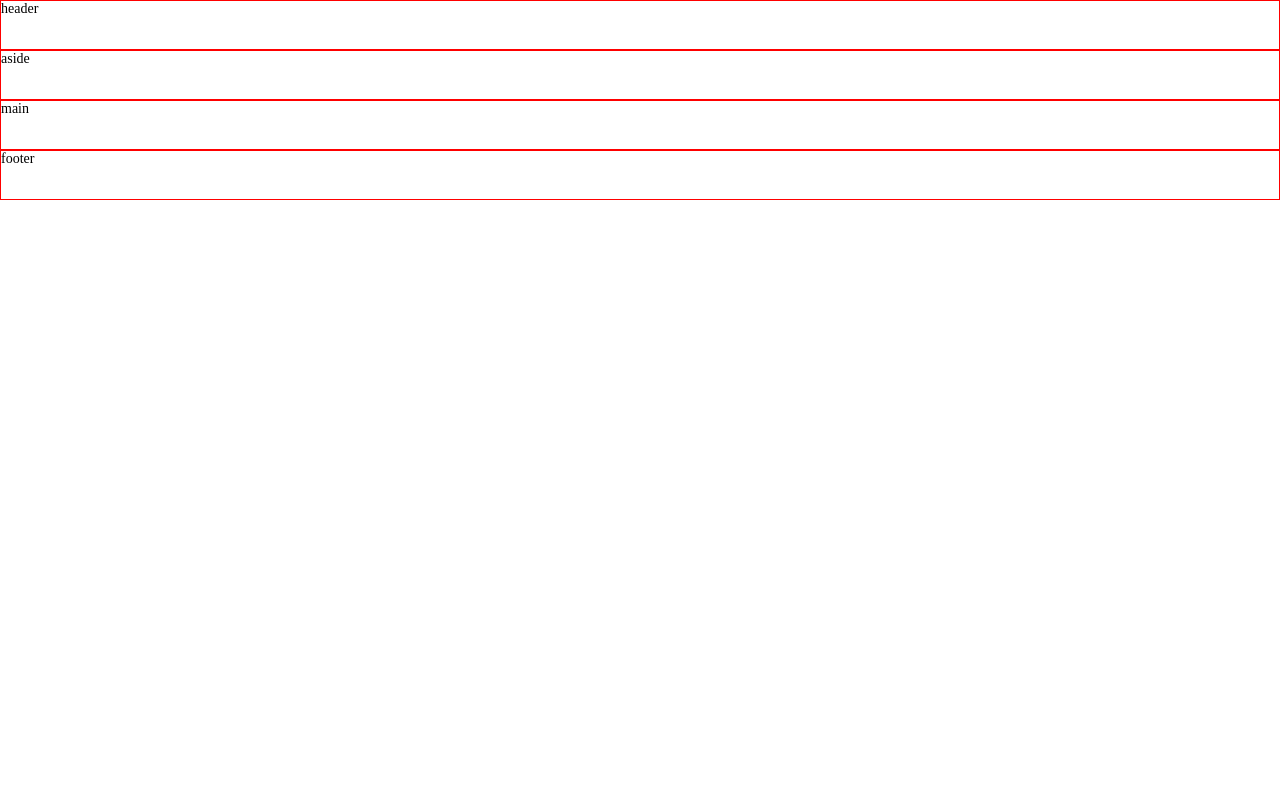
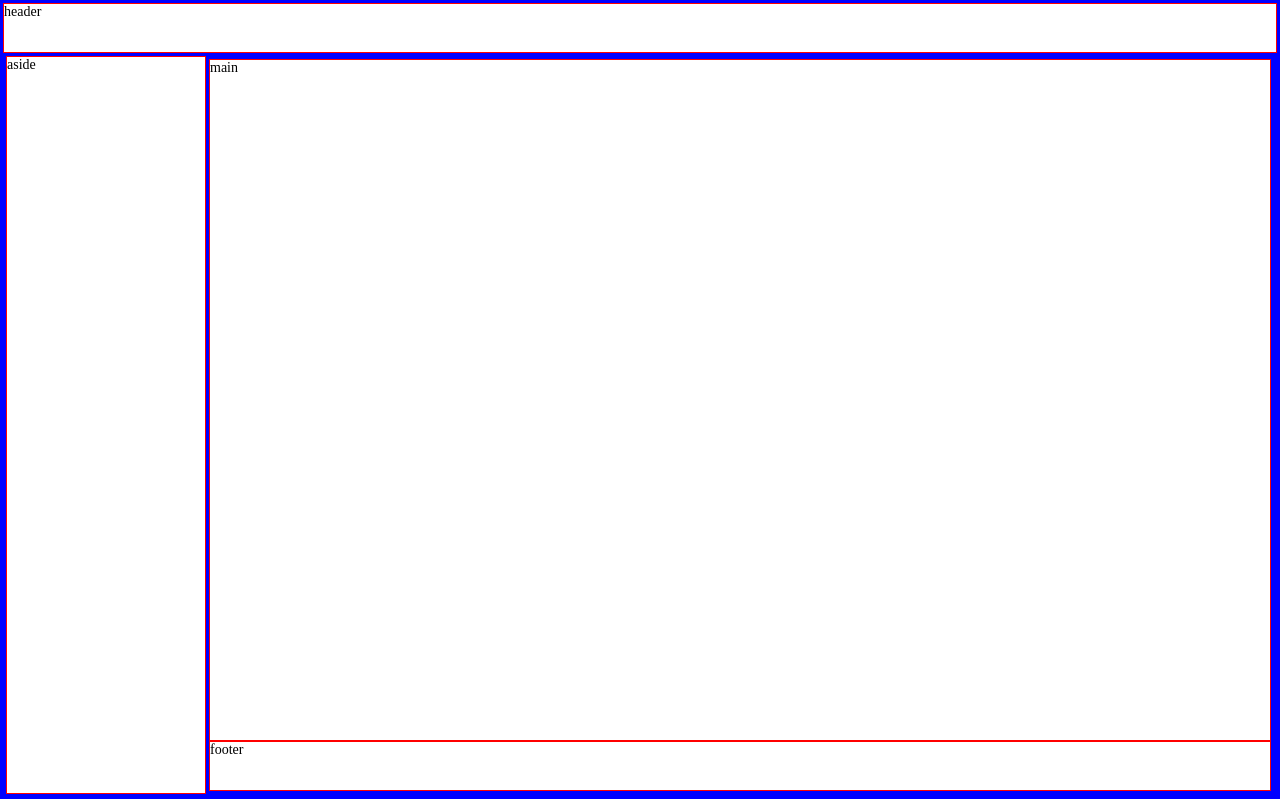
Before and after one commit to haxiedaimala/vue-wheels, a Vue app: page / in a window 1280 px wide. Shown: the top 799 px of the page. Built offline with nearby package versions, Linux system fonts and the light colour scheme.

Commit message:
基本完成功能

```diff
--- a/src/App.vue
+++ b/src/App.vue
@@ -26,13 +26,37 @@ const value = ref('王五');
   <div class="box">
     <g-container style="height:100vh">
       <g-header class="demo">header</g-header>
-     <g-container>
-       <g-aside class="demo">aside</g-aside>
-       <g-main class="demo">main</g-main>
-     </g-container>
-      <g-footer class="demo">footer</g-footer>
+      <g-container>
+        <g-aside class="demo" style="width: 200px;">aside</g-aside>
+        <g-container>
+          <g-main class="demo">main</g-main>
+          <g-footer class="demo">footer</g-footer>
+        </g-container>
+      </g-container>
     </g-container>
   </div>
+
+  <!--  <div class="box">-->
+  <!--    <g-container style="height:100vh">-->
+  <!--      <g-aside class="demo" style="width: 200px;">aside</g-aside>-->
+  <!--      <g-container>-->
+  <!--        <g-header class="demo">header</g-header>-->
+  <!--        <g-main class="demo">main</g-main>-->
+  <!--        <g-footer class="demo">footer</g-footer>-->
+  <!--      </g-container>-->
+  <!--    </g-container>-->
+  <!--  </div>-->
+
+  <!--  <div class="box">-->
+  <!--    <g-container style="height:100vh">-->
+  <!--      <g-header class="demo">header</g-header>-->
+  <!--      <g-container>-->
+  <!--        <g-aside class="demo" style="width: 200px;">aside</g-aside>-->
+  <!--        <g-main class="demo">main</g-main>-->
+  <!--      </g-container>-->
+  <!--      <g-footer class="demo">footer</g-footer>-->
+  <!--    </g-container>-->
+  <!--  </div>-->
 
   <div class="box">
     <g-row>
--- a/src/components/GContainer.vue
+++ b/src/components/GContainer.vue
@@ -1,11 +1,32 @@
 <script setup lang="ts">
+import GAside from './GAside.vue';
+import {ref, useSlots} from 'vue';
+
+const hasAside = ref(false);
+const slots = useSlots().default!();
+slots.forEach(node => {
+  if (node.type == GAside) {
+    hasAside.value = true;
+  }
+});
 </script>
 
 <template>
-  <div class="gulu-container">
+  <div class="gulu-container" :class="{['gulu-container-hasAside']:hasAside}">
     <slot/>
   </div>
 </template>
 
 <style lang="scss" scoped>
+.gulu-container {
+  display: flex;
+  flex-grow: 1;
+  flex-direction: column;
+  border: 3px solid blue;
+
+  &.gulu-container-hasAside {
+    flex-grow: 1;
+    flex-direction: row;
+  }
+}
 </style>
--- a/src/components/GMain.vue
+++ b/src/components/GMain.vue
@@ -8,4 +8,7 @@
 </template>
 
 <style lang="scss" scoped>
+.gulu-main {
+  flex-grow: 1;
+}
 </style>
```
